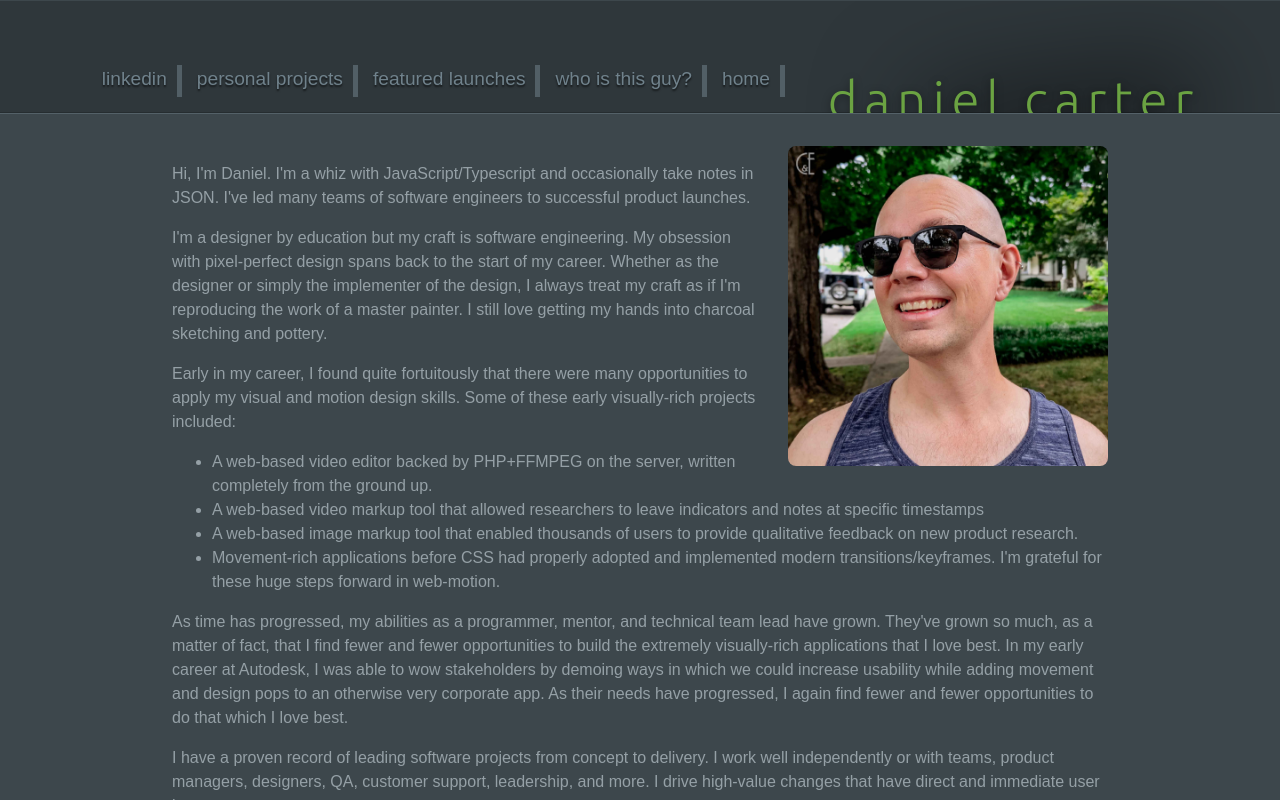
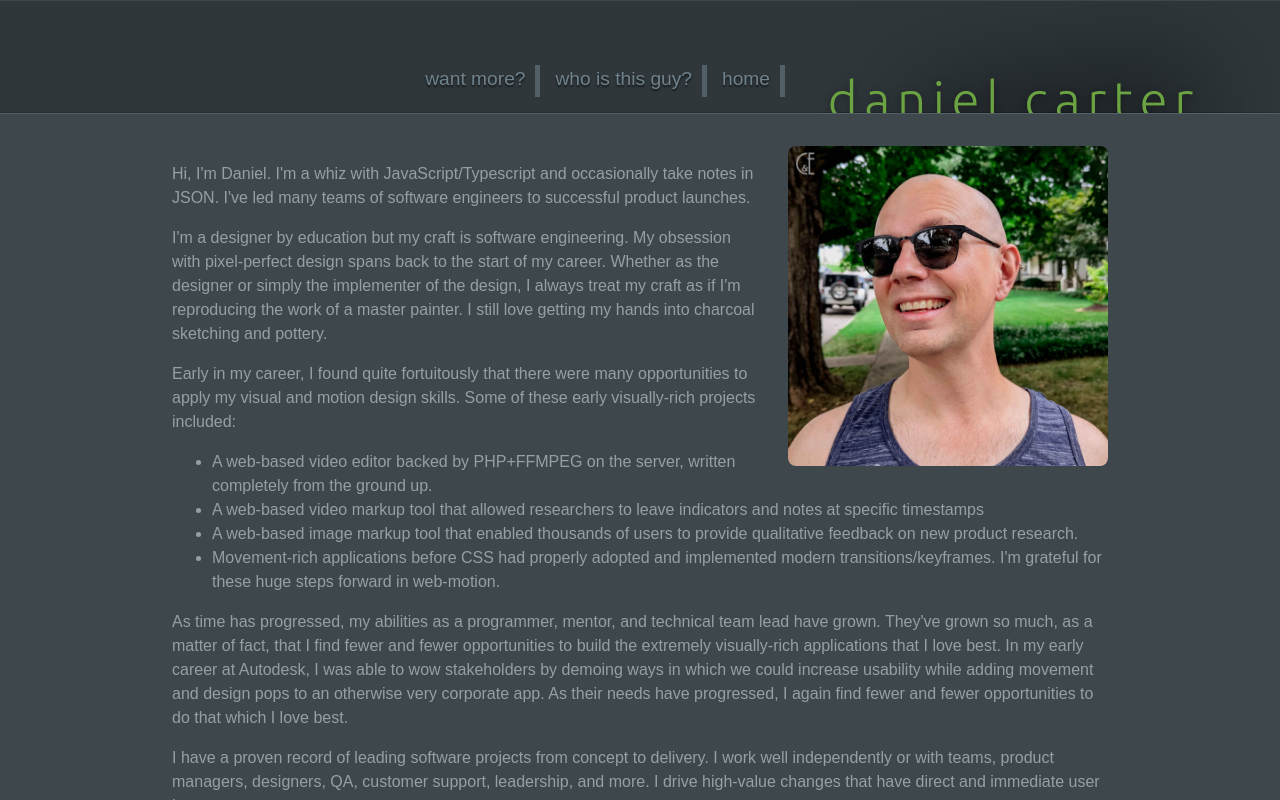
Before and after one commit to slobaum/dcarter.dev, a React (Vite) app: page /about in a window 1280 px wide. Built offline with nearby package versions, Linux system fonts and the light colour scheme.

Commit message:
change main links, tweak header sizes

```diff
--- a/src/App.tsx
+++ b/src/App.tsx
@@ -55,7 +55,7 @@ export const App: FC = () => (
                     <About />
                 </Content>
             </Route>
-            <Route path={Routes.launches}>
+            <Route path={Routes.more}>
                 <Content key="launches">
                     <Timeline />
                 </Content>
--- a/src/style/mediaQuery.ts
+++ b/src/style/mediaQuery.ts
@@ -1,6 +1,6 @@
 const breakpoints = {
     medium: 500,
-    large: 800,
+    large: 850,
     xlarge: 1000,
 };
 type Breakpoints = typeof breakpoints;
--- a/src/ui/About.tsx
+++ b/src/ui/About.tsx
@@ -5,15 +5,16 @@ import { mediaQuery } from "src/style/mediaQuery";
 
 const Avatar = styled.img`
     width: 20rem;
-    //height: 20rem;
-    min-width: 100%;
-    max-width: 100%;
-    float: right;
-    margin: 0 0 2rem 2rem;
+    min-width: 60%;
+    max-width: 70%;
+    margin: 0 auto 1rem auto;
     border-radius: .5rem;
+    display: block;
 
     ${mediaQuery.medium(`
        min-width: 20rem;
+       float: right;
+        margin: 0 0 2rem 2rem;
     `)}
 `;
 
--- a/src/ui/Header.tsx
+++ b/src/ui/Header.tsx
@@ -26,22 +26,22 @@ const HeaderWrap = styled.header<{ open?: boolean; atHome?: boolean; }>`
     height: ${props => props.open && props.atHome ? (
         '40vh'
     ) : props.open ? (
-        '17rem'
+        '12rem'
     ) : (
         '0'
     )};
     min-height: ${props => props.open && props.atHome ? (
         '40vh'
     ) : props.open ? (
-        '17rem'
+        '12rem'
     ) : (
         '0'
     )};
     ${props => props.open && !props.atHome ? mediaQuery.medium(`
-        height: 11rem;
-        min-height: 11rem;
+        height: 9rem;
+        min-height: 9rem;
     `) : ''}
-    ${props => props.open && !props.atHome ? mediaQuery.xlarge(`
+    ${props => props.open && !props.atHome ? mediaQuery.large(`
         height: 7rem;
         min-height: 7rem;
     `) : ''}
--- a/src/ui/Navigation.tsx
+++ b/src/ui/Navigation.tsx
@@ -7,7 +7,7 @@ import { mediaQuery } from 'src/style/mediaQuery';
 export class Routes {
     static home = "/";
     static about = "/about";
-    static launches = "/launches";
+    static more = "/more";
     static personalProjects = "/myprojects";
 };
 
@@ -112,15 +112,9 @@ export const Navigation: FC<{
             <Link href={Routes.about}>
                 who is this guy?
             </Link>
-            <Link href={Routes.launches}>
-                featured launches
+            <Link href={Routes.more}>
+                want more?
             </Link>
-            <a href='https://cande.app' target="_blank" rel="noopener noreferrer">
-                personal projects
-            </a>
-            <a href='https://www.linkedin.com/in/danielftw' target='_blank' rel="noopener noreferrer">
-                linkedin
-            </a>
         </Wrap>
     );
 };
```
